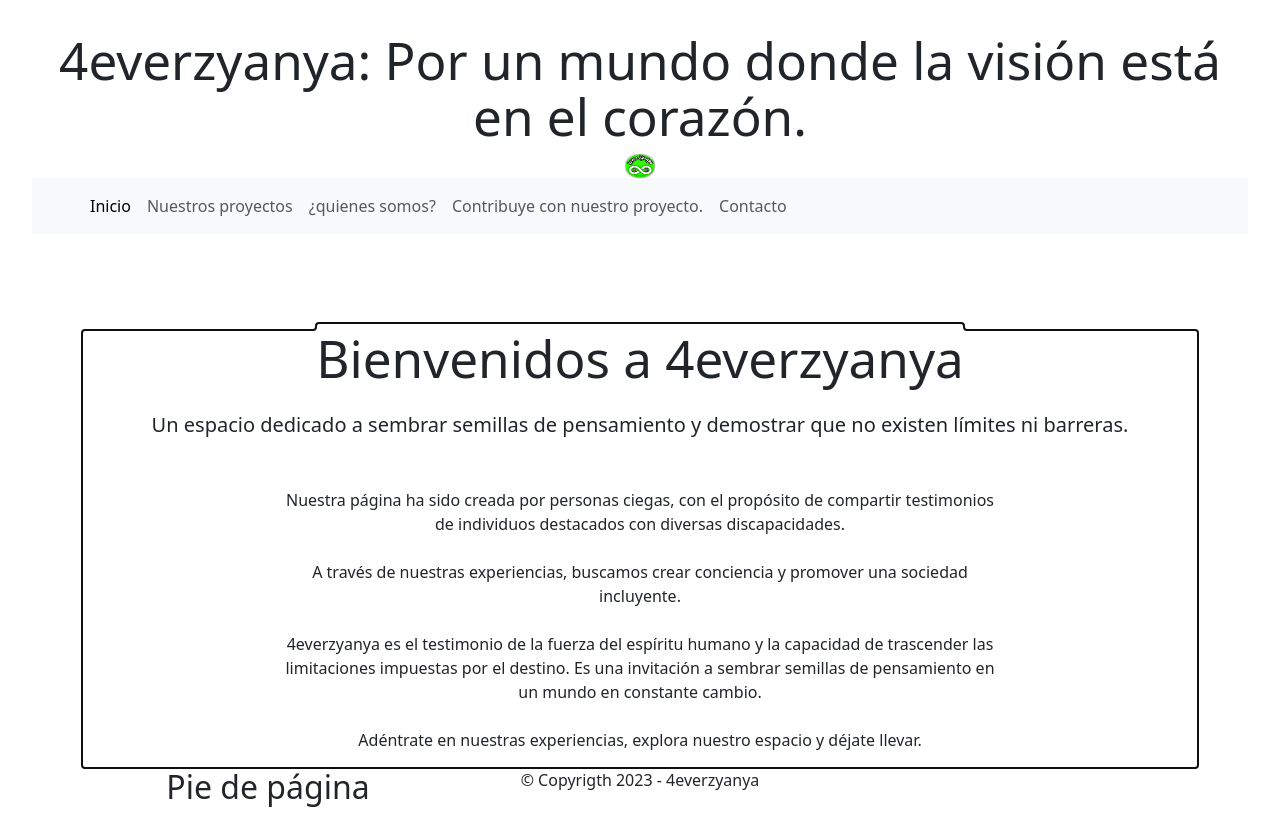
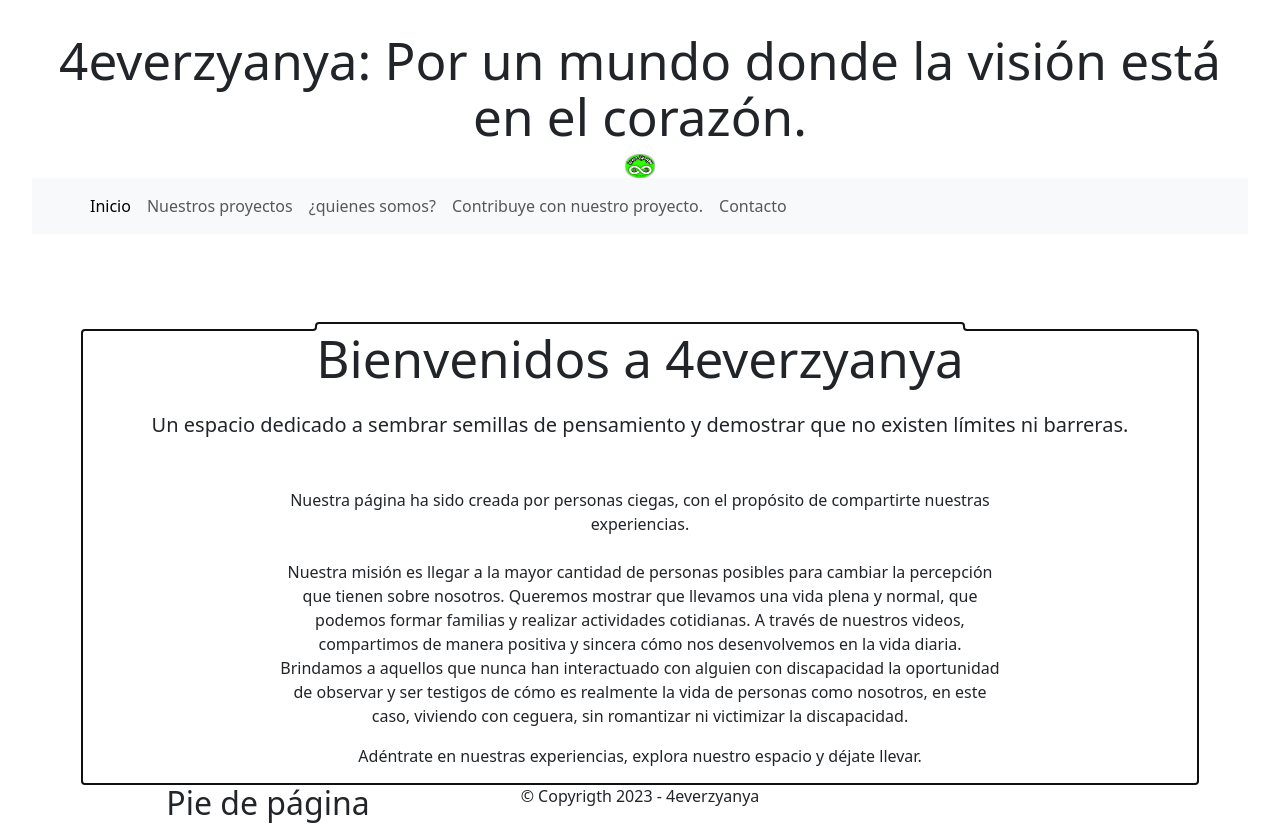
Before and after one commit to metalalchemist/4everZyanya, a React (Vite) app: page /contact in a window 1280 px wide. Shown: the top 825 px of the page. Built offline with nearby package versions, Linux system fonts and the light colour scheme.

Commit message:
cambiado home.jsx

```diff
--- a/src/pages/Home.jsx
+++ b/src/pages/Home.jsx
@@ -13,14 +13,11 @@ const Home = () => {
 				<div className='row'>
 					<div className='col-md-8 mx-auto'>
 						<p className='mb-4'>
-							Nuestra página ha sido creada por personas ciegas, con el propósito de compartir testimonios de individuos destacados con diversas discapacidades.
+							Nuestra página ha sido creada por personas ciegas, con el propósito de compartirte nuestras experiencias.
 						</p>
-						<p className='mb-4'>
-							A través de nuestras experiencias, buscamos crear conciencia y promover una sociedad incluyente.
-						</p>
-						<p className='mb-4'>
-							4everzyanya es el testimonio de la fuerza del espíritu humano y la capacidad de trascender las limitaciones impuestas por el destino. Es una invitación a sembrar semillas de pensamiento en un mundo en constante cambio.
-						</p>
+          <p>
+            Nuestra misión es llegar a la mayor cantidad de personas posibles para cambiar la percepción que tienen sobre nosotros. Queremos mostrar que llevamos una vida plena y normal, que podemos formar familias y realizar actividades cotidianas. A través de nuestros videos, compartimos de manera positiva y sincera cómo nos desenvolvemos en la vida diaria. Brindamos a aquellos que nunca han interactuado con alguien con discapacidad la oportunidad de observar y ser testigos de cómo es realmente la vida de personas como nosotros, en este caso, viviendo con ceguera, sin romantizar ni victimizar la discapacidad.
+          </p>
 						<p>
 							Adéntrate en nuestras experiencias, explora nuestro espacio y déjate llevar.
 						</p>
```
